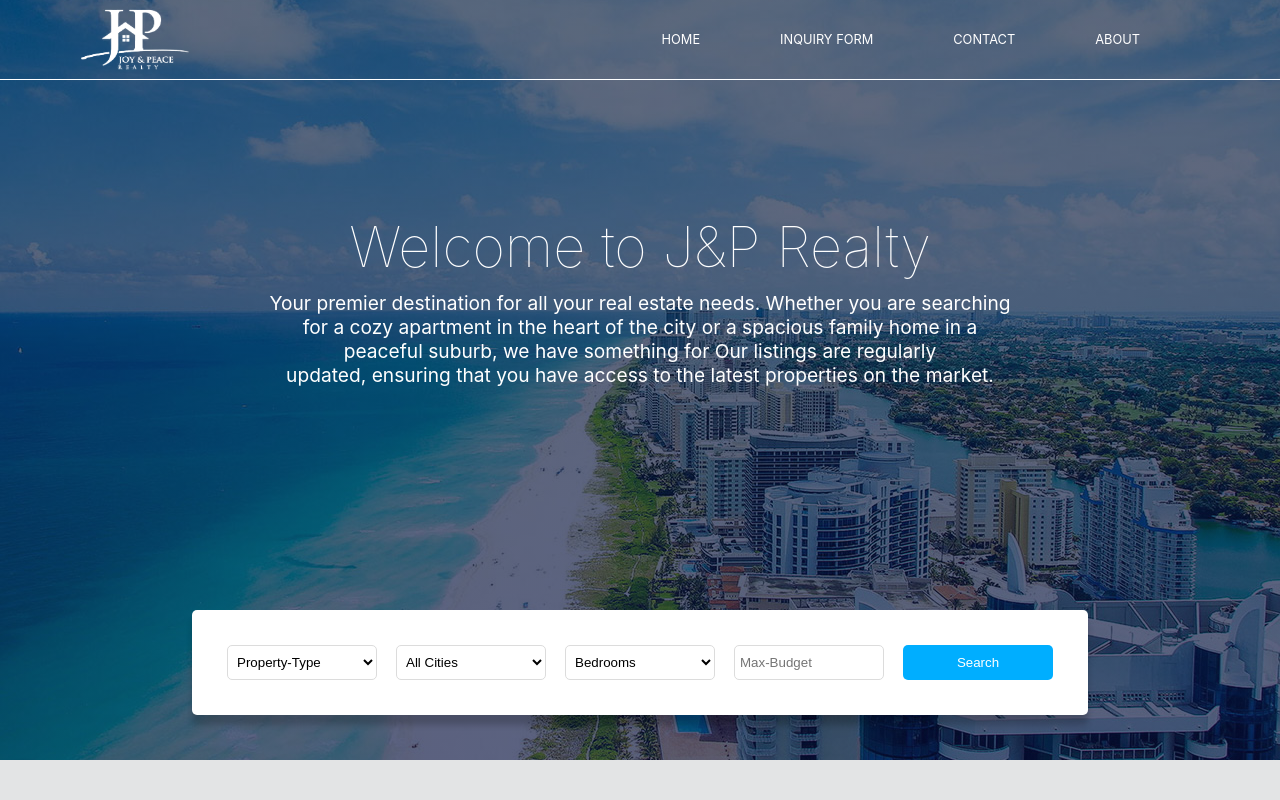
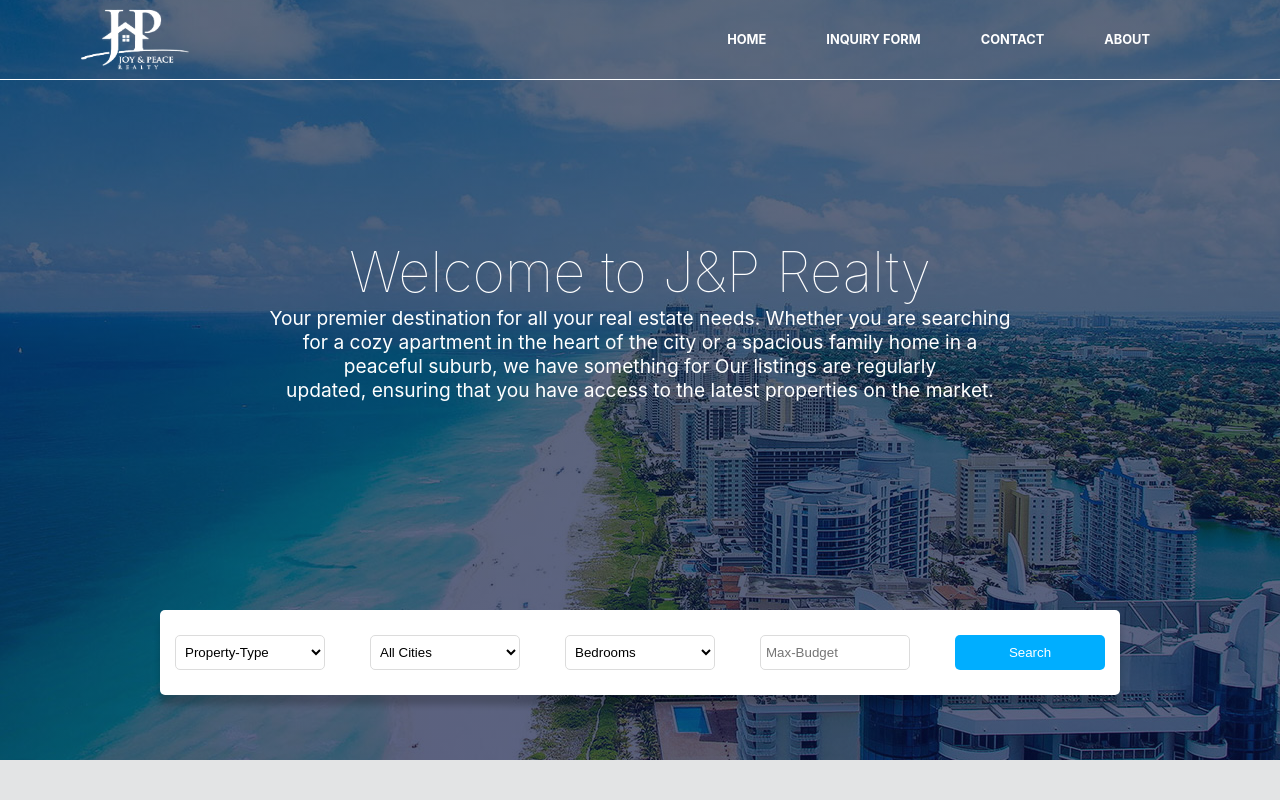
Before and after one commit to SudoSantos/joy-peace-realty, a React (Create React App) app: page / in a window 1280 px wide. Shown: the top 800 px of the page. Built offline with nearby package versions, Linux system fonts and the light colour scheme.

Commit message:
Navbar completed

```diff
--- a/src/components/Navbar/Navbar.css
+++ b/src/components/Navbar/Navbar.css
@@ -22,17 +22,23 @@
 }
 
 .links{
+    font-weight: bold;
     display: flex;
     flex-direction: row;
     margin-right: 100px;
 }
 
 .links>a{
-    margin: 0 20px;
+    margin: 0 10px;
     text-decoration: none;
     color: white;
     text-transform: uppercase;
     font-size: 0.8rem;
+    transition: 0.3s ease-in-out;
+}
+
+.links>a:hover{
+    text-decoration: underline;
 }
 
 
@@ -44,6 +50,17 @@
     align-items: center;
     text-align: center; /* Align text within h1 and p */
     height: 60vh; /* Adjust this according to your needs */
+    opacity: 0;
+    animation: fadeIn 3s ease-in forwards;
+  }
+
+  @keyframes fadeIn {
+    from {
+      opacity: 0;
+    }
+    to {
+      opacity: 1;
+    }
   }
 
   .text-box h1{
@@ -52,21 +69,19 @@
   }
 
   .text-box p{
-      margin: 10px 0 40px;
       font-size: 1.2rem;
       text-align: center;
   }
 
   .search-eng {
-    position: relative;
-    width: 70%;
+    max-width: 75%;
     background-color: white;
     box-shadow: 0px 10px 6px rgba(0, 0, 0, 0.2);
     margin: auto;
     display: flex;
     flex-wrap: wrap;
     justify-content: space-between;
-    padding: 35px;
+    padding: 25px 15px 25px 15px;
     align-items: center;
     border-radius: 5px;
     transform: translateY(50px);
--- a/src/components/Navbar/Navbar.jsx
+++ b/src/components/Navbar/Navbar.jsx
@@ -10,7 +10,7 @@ const Navbar = () => {
     <div className="navbar">
       <div className="nav-items">
         <div>
-          <img src={ joypeaceLogo } alt="" />
+          <img src={joypeaceLogo} alt="" />
         </div>
         <div className="links">
           <a href="/">Home</a>
@@ -41,9 +41,6 @@ const Navbar = () => {
           {propertyTypedata.map((property, index) => {
             return <option value="">{property.type}</option>;
           })}
-
-          {/* <option value="">Commercial</option>
-          <option value="">Land</option> */}
         </select>
 
         <select name="" id="">
```
